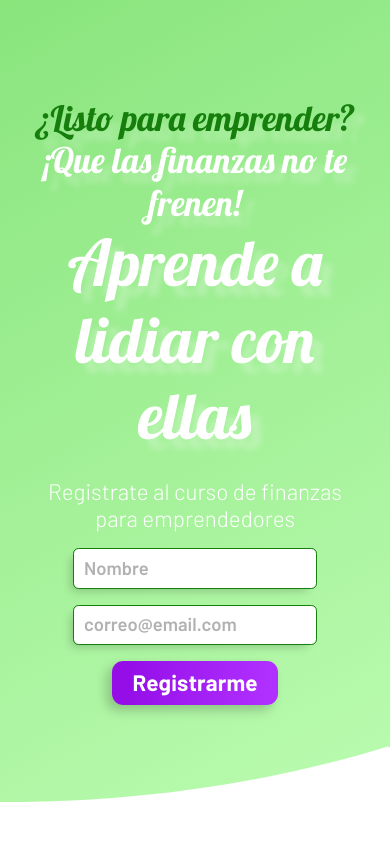
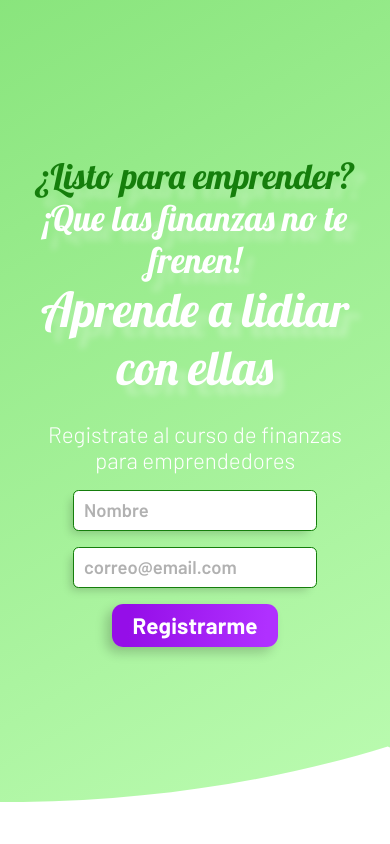
Before and after one commit to stariluz/digital-nao-business-landing-page, a plain HTML site: page index.html in a window 390 px wide. Shown: the top 844 px of the page. Drawn offline with nearby package versions, Linux system fonts and the light colour scheme.

Commit message:
Update: responsivity

```diff
--- a/style.css
+++ b/style.css
@@ -17,7 +17,7 @@
 
     font-size: 16px;
 
-    --title-1-size: 4rem;
+    --title-1-size: 3rem;
     --title-2-size: 2.2rem;
     --title-3-size: 1.4rem;
     --subtitle-1-size: 1.4rem;
```
